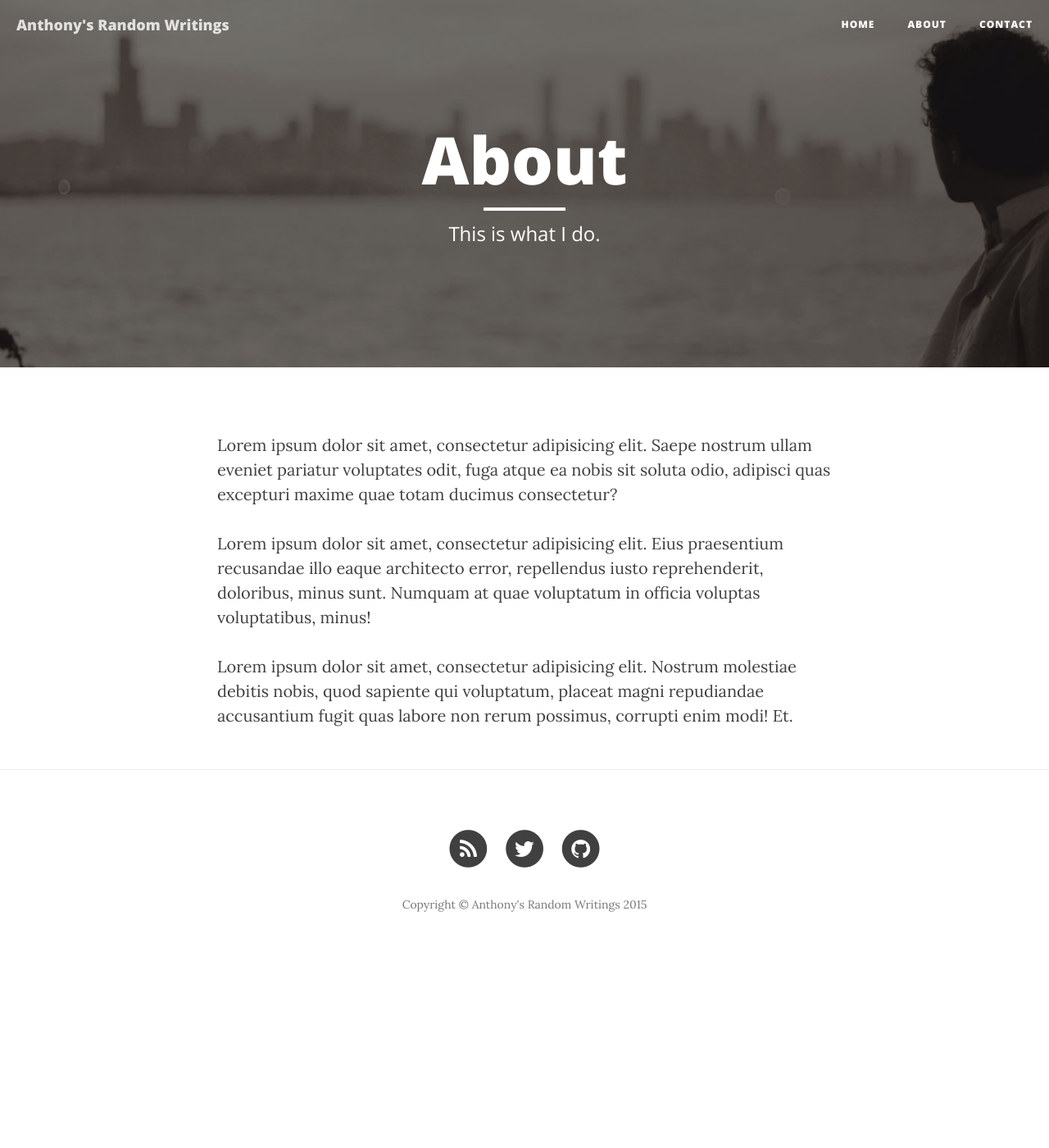
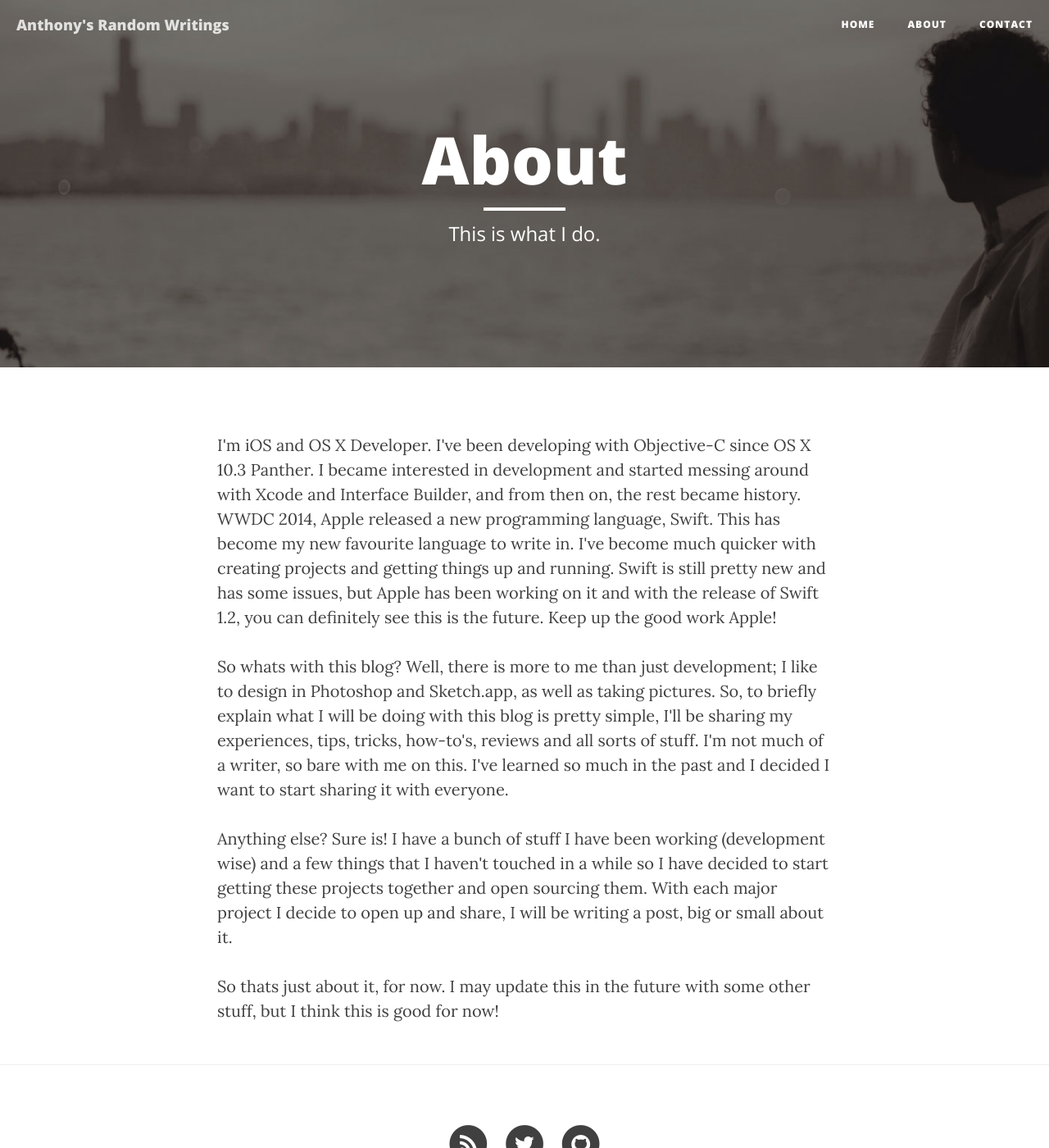
Before and after one commit to anthonycastelli/anth, a Jekyll site: the page built from about.html, in a window 1280 px wide and 1400 px high. Shown: the whole window at 82% size. Built offline with Jekyll 4.4.1, drawn with Linux system fonts in a browser that asks for light colours; nearby versions of some CDN libraries.

Commit message:
Update the about

```diff
--- a/about.html
+++ b/about.html
@@ -5,8 +5,10 @@ description: "This is what I do."
 header-img: "img/about-bg.jpg"
 ---
 
-<p>Lorem ipsum dolor sit amet, consectetur adipisicing elit. Saepe nostrum ullam eveniet pariatur voluptates odit, fuga atque ea nobis sit soluta odio, adipisci quas excepturi maxime quae totam ducimus consectetur?</p>
+<p>I'm iOS and OS X Developer. I've been developing with Objective-C since OS X 10.3 Panther. I became interested in development and started messing around with Xcode and Interface Builder, and from then on, the rest became history. WWDC 2014, Apple released a new programming language, Swift. This has become my new favourite language to write in. I've become much quicker with creating projects and getting things up and running. Swift is still pretty new and has some issues, but Apple has been working on it and with the release of Swift 1.2, you can definitely see this is the future. Keep up the good work Apple!</p>
 
-<p>Lorem ipsum dolor sit amet, consectetur adipisicing elit. Eius praesentium recusandae illo eaque architecto error, repellendus iusto reprehenderit, doloribus, minus sunt. Numquam at quae voluptatum in officia voluptas voluptatibus, minus!</p>
+<p>So whats with this blog? Well, there is more to me than just development; I like to design in Photoshop and Sketch.app, as well as taking pictures. So, to briefly explain what I will be doing with this blog is pretty simple, I'll be sharing my experiences, tips, tricks, how-to's, reviews and all sorts of stuff. I'm not much of a writer, so bare with me on this. I've learned so much in the past and I decided I want to start sharing it with everyone.</p>
 
-<p>Lorem ipsum dolor sit amet, consectetur adipisicing elit. Nostrum molestiae debitis nobis, quod sapiente qui voluptatum, placeat magni repudiandae accusantium fugit quas labore non rerum possimus, corrupti enim modi! Et.</p>
+<p>Anything else? Sure is! I have a bunch of stuff I have been working (development wise) and a few things that I haven't touched in a while so I have decided to start getting these projects together and open sourcing them. With each major project I decide to open up and share, I will be writing a post, big or small about it.</p>
+
+<p>So thats just about it, for now. I may update this in the future with some other stuff, but I think this is good for now!</p>
```
